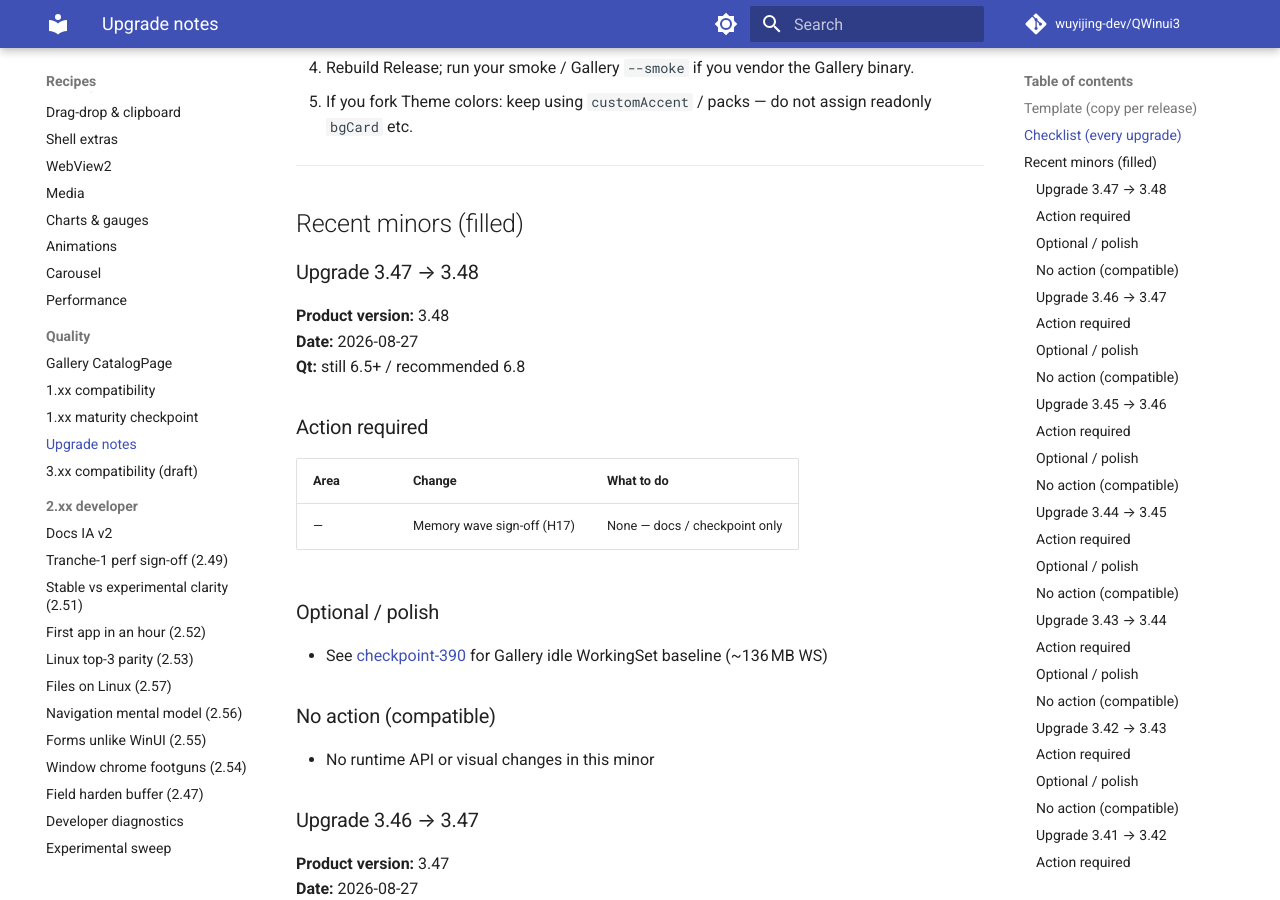
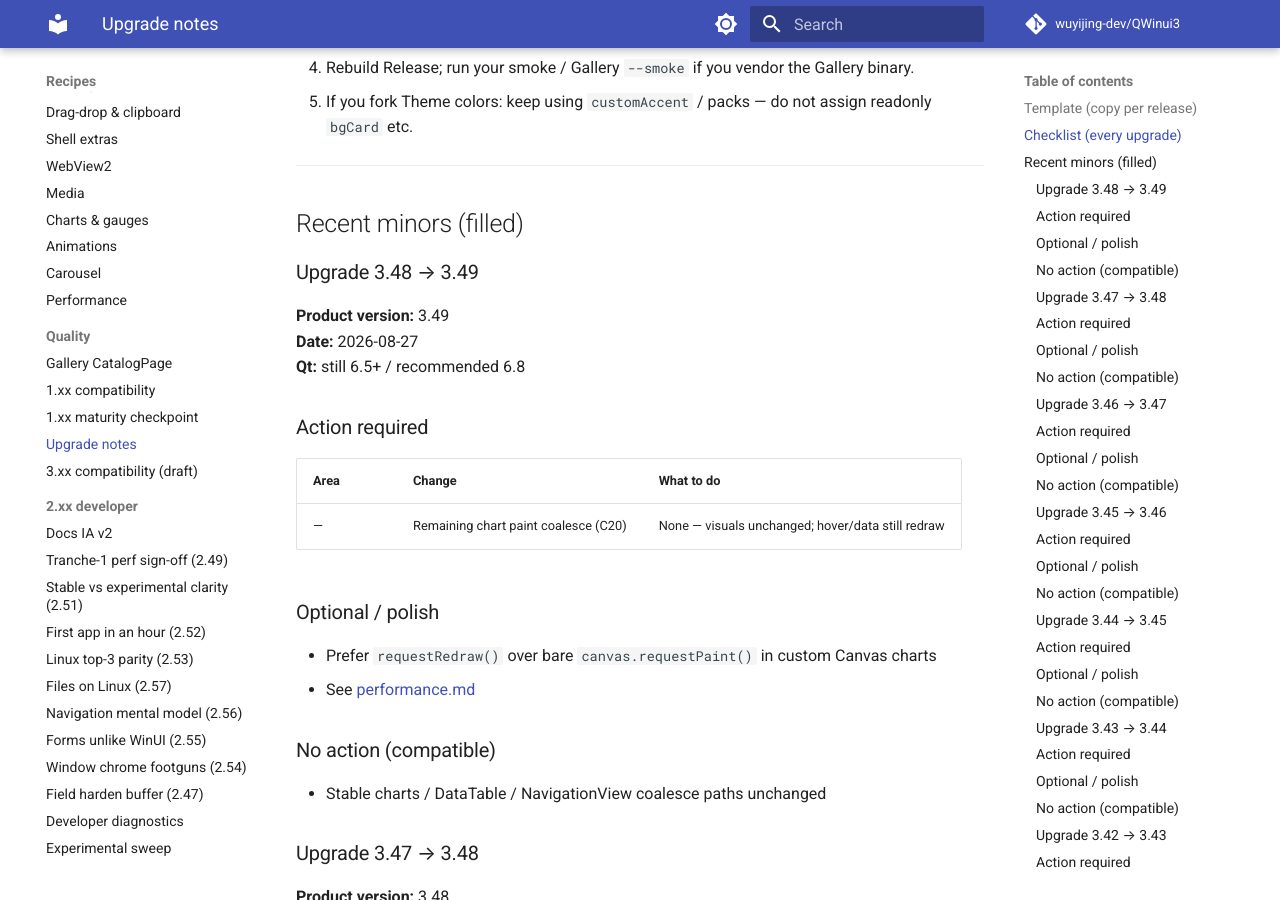
Before and after one commit to wuyijing-dev/QWinui3, an MkDocs documentation site: the page built from docs/upgrade-notes.md, in a window 1280 px wide and 900 px high, scrolled down 1111 px. Built offline with MkDocs 1.6.1 and Material for MkDocs 9.7.7, drawn with Linux system fonts in a browser that asks for light colours; comment, search, counter and statistics services are not loaded.

Commit message:
Ship 3.49 remaining experimental chart paint coalesce (C20).
Wire Band/Dumbbell/ErrorBar/Pareto/PolarArea/Sunburst/Violin/Waffle through ChartUtils.redrawCoalesceMs so hover no longer thrash-paints every move.

```diff
--- a/CMakeLists.txt
+++ b/CMakeLists.txt
@@ -17,7 +17,7 @@ set(CMAKE_EXPORT_COMPILE_COMMANDS ON)
 
 # Product version is X.YY (two-digit minor), e.g. 1.00, 1.01, 1.10.
 # Git tags / packages use v${QWINUI3_VERSION}. CMake needs major.minor.patch.
-set(QWINUI3_VERSION "3.48")
+set(QWINUI3_VERSION "3.49")
 if(NOT QWINUI3_VERSION MATCHES "^[0-9]+\\.[0-9][0-9]$")
     message(FATAL_ERROR "QWINUI3_VERSION must be X.YY (two-digit minor), got '${QWINUI3_VERSION}'")
 endif()
--- a/docs/upgrade-notes.md
+++ b/docs/upgrade-notes.md
@@ -46,6 +46,24 @@ Maintainers: append a filled section below when a slice has consumer-visible bre
 ---
 
 ## Recent minors (filled)
+
+### Upgrade 3.48 → 3.49
+
+**Product version:** 3.49
+**Date:** 2026-08-27
+**Qt:** still 6.5+ / recommended 6.8
+
+### Action required
+| Area | Change | What to do |
+|------|--------|------------|
+| — | Remaining chart paint coalesce (C20) | None — visuals unchanged; hover/data still redraw |
+
+### Optional / polish
+- Prefer `requestRedraw()` over bare `canvas.requestPaint()` in custom Canvas charts
+- See [performance.md](performance.md#chart-coalesce-inventory-284-c6--290-audit--349-c20)
+
+### No action (compatible)
+- Stable charts / DataTable / NavigationView coalesce paths unchanged
 
 ### Upgrade 3.47 → 3.48
 
```
Also changed, not shown: ROADMAP.md (+4 -4 lines), docs/checkpoint-390.md (+1 -1 lines), docs/performance.md (+4 -2 lines), docs/roadmap.md (+2 -2 lines), 8 other files.
